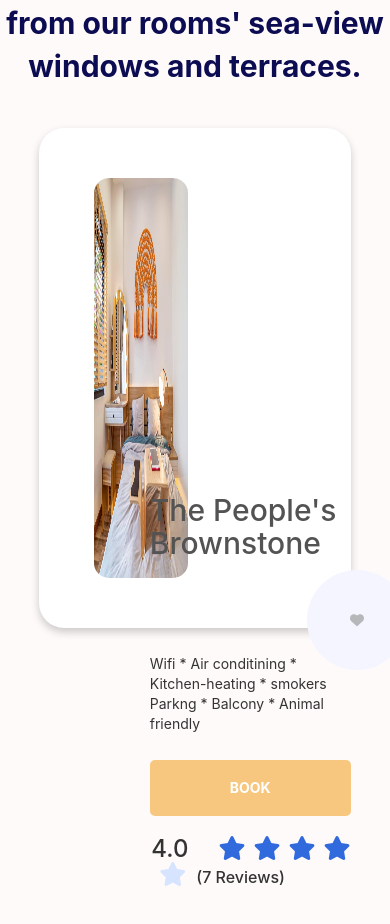
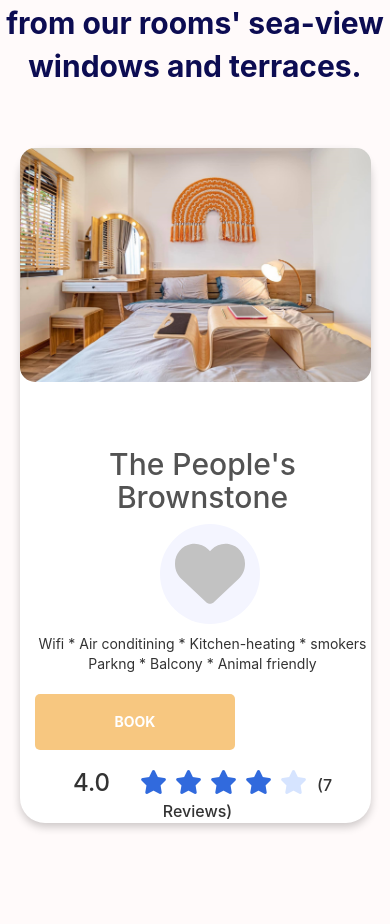
Before and after one commit to TemoshoS/Hotel-App, a React (Create React App) app: page /room in a window 390 px wide. Shown: the part 1091-2015 px from the top of the page. Built offline with nearby package versions, Linux system fonts and the light colour scheme.

Commit message:
responsive

```diff
--- a/src/App.css
+++ b/src/App.css
@@ -316,8 +316,7 @@ text-decoration: none;
   background-color: white;
   height: 500px;
   width: 80%;
-  margin-left: auto;
-  margin-right: auto;
+  margin: 0 auto; /* Center horizontally */
   border-radius: 25px;
   transition: 0.3s;
 }
@@ -384,5 +383,36 @@ margin-left: 55px;
 
 .heart i {
   font-size: 70px;
-  color: #707070;
+  color: #c2c2c2;
 }
+
+
+/* Styles for smaller screens */
+@media screen and (max-width: 767px) {
+  .item-card {
+    width: 90%;
+    height: auto;
+    margin-top: 20px;
+  }
+
+  .room-view {
+    width: 100%;
+    height: auto;
+    margin: 0;
+    margin-bottom: 56px;
+
+  }
+
+  .room-name,
+  .description,
+  .book-button,
+  .rating {
+    margin-left: 15px;
+    margin-top: 10px;
+    text-align: center;
+  }
+
+  .heart {
+    margin-left: 40%;
+  }
+}
--- a/src/Components/rooms.js
+++ b/src/Components/rooms.js
@@ -42,10 +42,11 @@ const Room = () => {
                         <div className='item-card'>
                             <img src={view} className='room-view' alt='roomview' />
                             <div>
-                            <h2 className='room-name'>The People's Brownstone</h2>
-                            <div className='heart'>
-  <FontAwesomeIcon icon={faHeart} style={{ color: "#b6b7b9" }} />
-</div>
+                                <h2 className='room-name'>The People's Brownstone</h2>
+
+                                <div className='heart'>
+                                   <i><FontAwesomeIcon icon={faHeart} /></i>
+                                </div>
 
                             </div>
                             <p className='description'>Wifi * Air conditining * Kitchen-heating * smokers <br /> Parkng * Balcony * Animal friendly</p>
```
